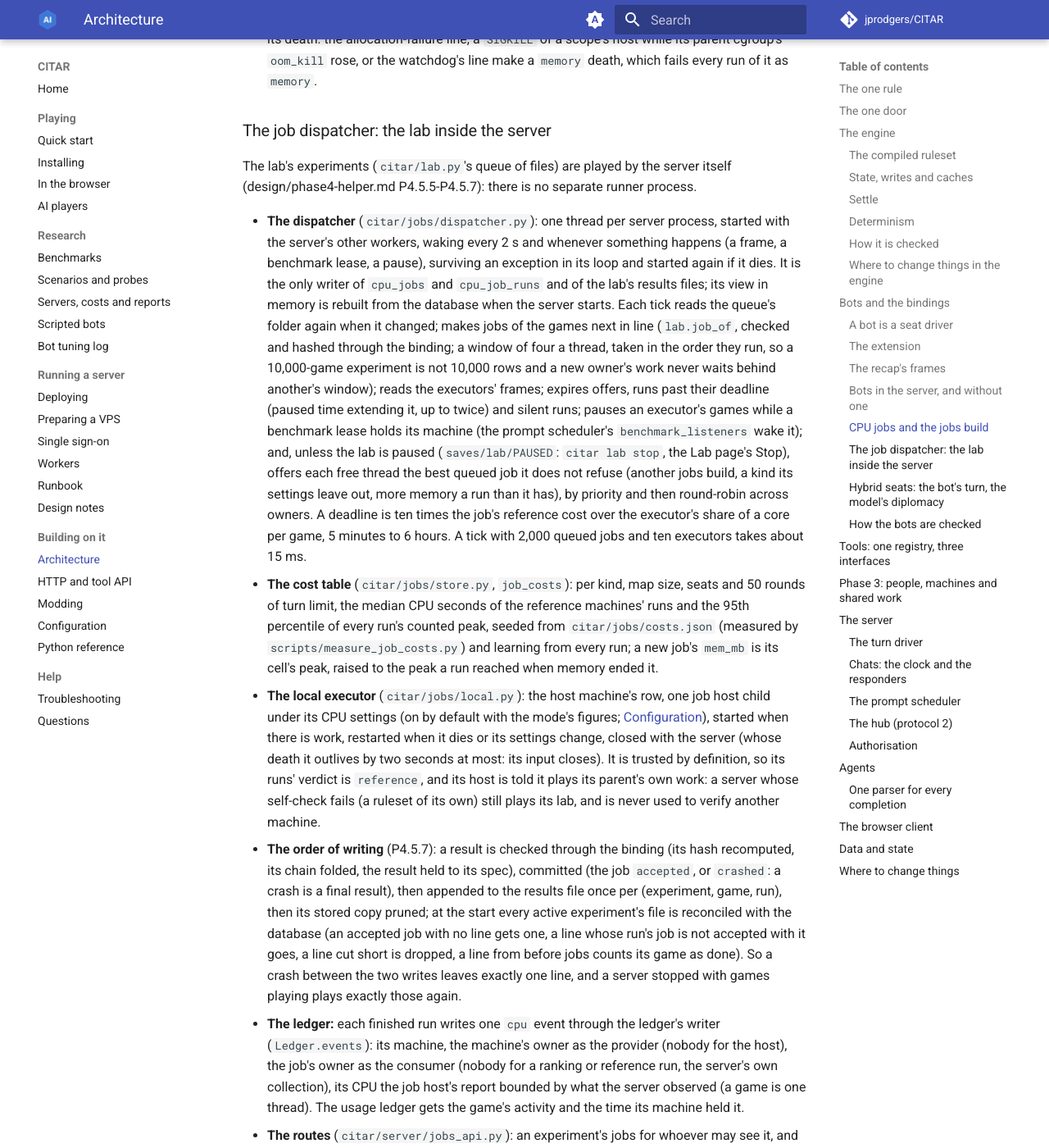
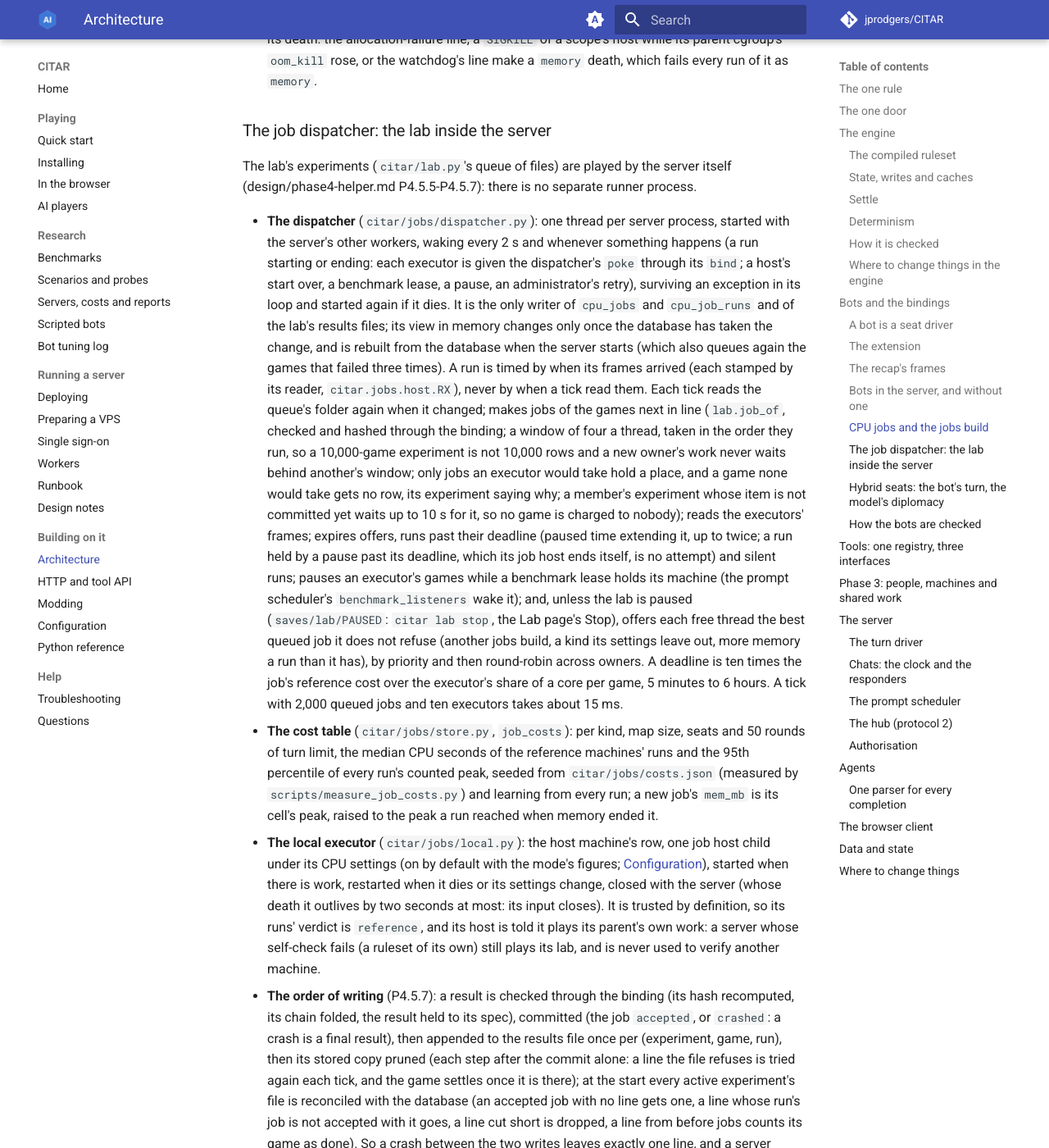
Before and after one commit to jprodgers/CITAR, an MkDocs documentation site: the page built from docs/ARCHITECTURE.md, in a window 1280 px wide and 1400 px high, scrolled down 9859 px. Shown: the whole window at 82% size. Built offline with MkDocs 1.6.1 and Material for MkDocs 9.7.7, drawn with Linux system fonts in a browser that asks for light colours; comment, search, counter and statistics services are not loaded; some of the changed text lies outside the part shown.

Commit message:
docs: the dispatcher's wake, timing, retries and naming after the review
Co-Authored-By: Claude Opus 5.5 <noreply@anthropic.com>

```diff
--- a/docs/ARCHITECTURE.md
+++ b/docs/ARCHITECTURE.md
@@ -349,13 +349,20 @@ The lab's experiments (`citar/lab.py`'s queue of files) are played by the server
 P4.5.5-P4.5.7): there is no separate runner process.
 
 - **The dispatcher** (`citar/jobs/dispatcher.py`): one thread per server process, started with the server's other
-  workers, waking every 2 s and whenever something happens (a frame, a benchmark lease, a pause), surviving an
-  exception in its loop and started again if it dies. It is the only writer of `cpu_jobs` and `cpu_job_runs` and of
-  the lab's results files; its view in memory is rebuilt from the database when the server starts. Each tick reads
-  the queue's folder again when it changed; makes jobs of the games next in line (`lab.job_of`, checked and hashed
-  through the binding; a window of four a thread, taken in the order they run, so a 10,000-game experiment is not
-  10,000 rows and a new owner's work never waits behind another's window); reads the executors' frames; expires
-  offers, runs past their deadline (paused time extending it, up to twice) and silent runs; pauses an executor's
+  workers, waking every 2 s and whenever something happens (a run starting or ending: each executor is given the
+  dispatcher's `poke` through its `bind`; a host's start over, a benchmark lease, a pause, an administrator's retry),
+  surviving an exception in its loop and started again if it dies. It is the only writer of `cpu_jobs` and
+  `cpu_job_runs` and of the lab's results files; its view in memory changes only once the database has taken the
+  change, and is rebuilt from the database when the server starts (which also queues again the games that failed
+  three times). A run is timed by when its frames arrived (each stamped by its reader, `citar.jobs.host.RX`), never
+  by when a tick read them. Each tick reads the queue's folder again when it changed; makes jobs of the games next in
+  line (`lab.job_of`, checked and hashed through the binding; a window of four a thread, taken in the order they run,
+  so a 10,000-game experiment is not 10,000 rows and a new owner's work never waits behind another's window; only
+  jobs an executor would take hold a place, and a game none would take gets no row, its experiment saying why; a
+  member's experiment whose item is not committed yet waits up to 10 s for it, so no game is charged to nobody);
+  reads the executors' frames; expires
+  offers, runs past their deadline (paused time extending it, up to twice; a run held by a pause past its deadline,
+  which its job host ends itself, is no attempt) and silent runs; pauses an executor's
   games while a benchmark lease holds its machine (the prompt scheduler's `benchmark_listeners` wake it); and,
   unless the lab is paused (`saves/lab/PAUSED`: `citar lab stop`, the Lab page's Stop), offers each free thread the
   best queued job it does not refuse (another jobs build, a kind its settings leave out, more memory a run than it
@@ -374,7 +381,9 @@ P4.5.5-P4.5.7): there is no separate runner process.
   own) still plays its lab, and is never used to verify another machine.
 - **The order of writing** (P4.5.7): a result is checked through the binding (its hash recomputed, its chain
   folded, the result held to its spec), committed (the job `accepted`, or `crashed`: a crash is a final result),
-  then appended to the results file once per (experiment, game, run), then its stored copy pruned; at the start
+  then appended to the results file once per (experiment, game, run), then its stored copy pruned (each step after
+  the commit alone: a line the file refuses is tried again each tick, and the game settles once it is there); at
+  the start
   every active experiment's file is reconciled with the database (an accepted job with no line gets one, a line
   whose run's job is not accepted with it goes, a line cut short is dropped, a line from before jobs counts its game
   as done). So a crash between the two writes leaves exactly one line, and a server stopped with games playing
```
Also changed, not shown: CHANGELOG.md (+8 -3 lines), docs/API.md (+2 -1 lines), docs/BOTS.md (+11 -4 lines), docs/research/BOT_TUNING.md (+2 -1 lines).
